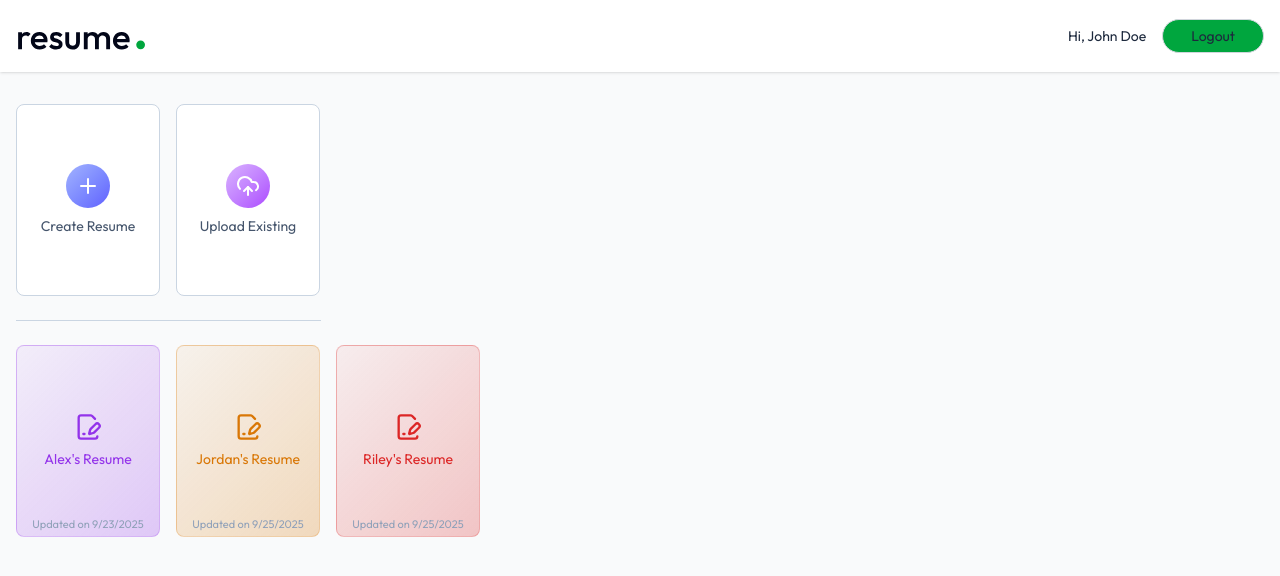
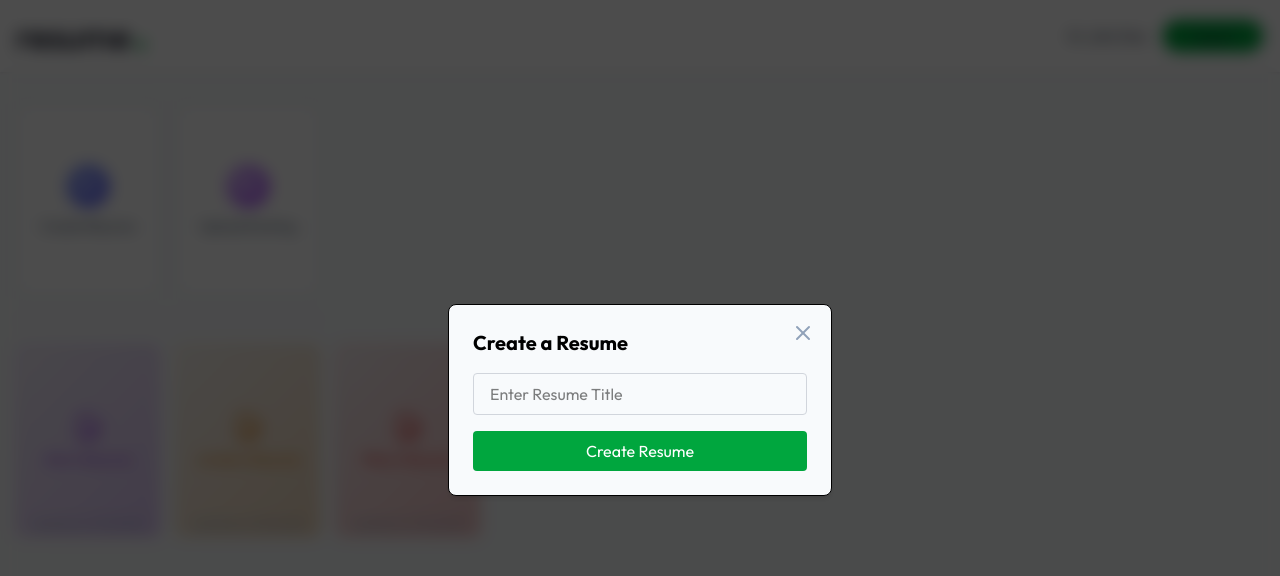
Before and after one commit to AdityaSohal/AI-Resume_Builder, a React (Vite) app in the folder client/: page /app in a window 1280 px wide. Both pictures are taken after a click on the button "Create Resume". Shown: the top 576 px of the page. Built offline with nearby package versions, Linux system fonts and the light colour scheme.

Commit message:
made make resume and upload resume function

```diff
--- a/client/src/index.css
+++ b/client/src/index.css
@@ -1,10 +1,20 @@
 @import url('https://fonts.googleapis.com/css2?family=Caveat:wght@400..700&family=Outfit:wght@100..900&display=swap');
 @import "tailwindcss";
+
 * {
     font-family: "Outfit", sans-serif;
 }
-@layer base{
-    button{
+
+@layer base {
+    button {
         @apply cursor-pointer;
     }
+
+    input:not([type="checkbox"]) {
+        @apply outline-none focus:ring border border-gray-300 focus:ring-blue-500 rounded-lg;
+    }
+
+    textarea {
+        @apply outline-none focus:ring border border-gray-300 focus:ring-blue-300 rounded-lg resize-none;
+    }
 }
--- a/client/src/pages/Dashboard.jsx
+++ b/client/src/pages/Dashboard.jsx
@@ -1,20 +1,41 @@
 import React, { useEffect, useState } from 'react'
-import { FilePenLineIcon, PencilIcon, PlusIcon, TrashIcon, UploadCloud } from 'lucide-react'
+import {
+  FilePenLineIcon,
+  PencilIcon,
+  PlusIcon,
+  TrashIcon,
+  UploadCloud,
+  UploadIcon,
+  XIcon
+} from 'lucide-react'
 import { dummyResumeData } from '../assets/assets'
+import { useNavigate } from 'react-router-dom'
 
 const Dashboard = () => {
-  const colors = [
-    "#9333ea",
-    "#d97706",
-    "#dc2626",
-    "#0284c7",
-    "#16a34a"
-  ]
+  const colors = ['#9333ea', '#d97706', '#dc2626', '#0284c7', '#16a34a']
 
   const [allResume, setAllResume] = useState([])
+  const [showCreateResume, setShowCreateResume] = useState(false)
+  const [showUploadResume, setShowUploadResume] = useState(false)
+  const [title, setTitle] = useState('')
+  const [resume, setResume] = useState(null)
+  const [editResumeId, setEditResumeId] = useState('')
+  const navigate = useNavigate()
 
   const loadAllResume = async () => {
     setAllResume(dummyResumeData)
+  }
+
+  const createResume = async (event) => {
+    event.preventDefault()
+    setShowCreateResume(false)
+    navigate(`/app/builder/res123`)
+  }
+
+  const uploadResume = async (event) => {
+    event.preventDefault()
+    setShowUploadResume(false)
+    navigate(`/app/builder/res123`)
   }
 
   useEffect(() => {
@@ -30,7 +51,10 @@
       {/* Create & Upload Buttons */}
       <div className="flex gap-4">
         {/* Create Resume */}
-        <button className="w-full sm:max-w-36 h-48 bg-white flex flex-col items-center justify-center rounded-lg gap-2 text-slate-600 border border-slate-300 group hover:border-indigo-500 hover:shadow-lg transition-all duration-300 cursor-pointer">
+        <button
+          onClick={() => setShowCreateResume(true)}
+          className="w-full sm:max-w-36 h-48 bg-white flex flex-col items-center justify-center rounded-lg gap-2 text-slate-600 border border-slate-300 group hover:border-indigo-500 hover:shadow-lg transition-all duration-300 cursor-pointer"
+        >
           <PlusIcon className="size-11 p-2.5 bg-gradient-to-br from-indigo-300 to-indigo-500 text-white rounded-full transition-transform duration-300 group-hover:scale-105" />
           <p className="text-sm transition-colors duration-300 group-hover:text-indigo-600">
             Create Resume
@@ -38,7 +62,10 @@
         </button>
 
         {/* Upload Resume */}
-        <button className="w-full sm:max-w-36 h-48 bg-white flex flex-col items-center justify-center rounded-lg gap-2 text-slate-600 border border-slate-300 group hover:border-purple-500 hover:shadow-lg transition-all duration-300 cursor-pointer">
+        <button
+          onClick={() => setShowUploadResume(true)}
+          className="w-full sm:max-w-36 h-48 bg-white flex flex-col items-center justify-center rounded-lg gap-2 text-slate-600 border border-slate-300 group hover:border-purple-500 hover:shadow-lg transition-all duration-300 cursor-pointer"
+        >
           <UploadCloud className="size-11 p-2.5 bg-gradient-to-br from-purple-300 to-purple-500 text-white rounded-full transition-transform duration-300 group-hover:scale-105" />
           <p className="text-sm transition-colors duration-300 group-hover:text-purple-600">
             Upload Existing
@@ -74,24 +101,119 @@
                 {resume.title}
               </p>
 
-              <p
-                className="absolute bottom-1 text-[11px] text-slate-400 group-hover:text-slate-500 transition-colors duration-300 px-2 text-center"
-              >
+              <p className="absolute bottom-1 text-[11px] text-slate-400 group-hover:text-slate-500 transition-colors duration-300 px-2 text-center">
                 Updated on {new Date(resume.updatedAt).toLocaleDateString()}
               </p>
 
               {/* Hover Icons */}
               <div className="absolute top-1 right-1 hidden group-hover:flex items-center gap-1">
-                <TrashIcon
-                  className="size-6 p-1.5 rounded text-slate-700 hover:bg-white/50 transition-all duration-300"
-                />
-                <PencilIcon
-                  className="size-6 p-1.5 rounded text-slate-700 hover:bg-white/50 transition-all duration-300"
-                />
+                <TrashIcon className="size-6 p-1.5 rounded text-slate-700 hover:bg-white/50 transition-all duration-300" />
+                <PencilIcon className="size-6 p-1.5 rounded text-slate-700 hover:bg-white/50 transition-all duration-300" />
               </div>
             </div>
           )
         })}
+
+        {/* Create Resume Modal */}
+        {showCreateResume && (
+          <form
+            onSubmit={createResume}
+            onClick={() => setShowCreateResume(false)}
+            className="fixed inset-0 bg-black/70 backdrop-blur z-10 flex items-center justify-center"
+          >
+            <div
+              onClick={(e) => e.stopPropagation()}
+              className="relative bg-slate-50 border shadow-md rounded-lg w-full max-w-sm p-6"
+            >
+              <h2 className="text-xl font-bold mb-4">Create a Resume</h2>
+              <input
+                onChange={(e) => setTitle(e.target.value)}
+                value={title}
+                type="text"
+                placeholder="Enter Resume Title"
+                className="w-full px-4 py-2 mb-4 border rounded focus:border-green-600 outline-none"
+                required
+              />
+              <button className="w-full py-2 bg-green-600 text-white rounded hover:bg-green-700 transition-colors">
+                Create Resume
+              </button>
+              <XIcon
+                className="absolute top-4 right-4 text-slate-400 hover:text-slate-600 cursor-pointer transition-colors"
+                onClick={() => {
+                  setShowCreateResume(false)
+                  setTitle('')
+                }}
+              />
+            </div>
+          </form>
+        )}
+
+        {/* Upload Resume Modal */}
+        {showUploadResume && (
+          <form
+            onSubmit={uploadResume}
+            onClick={() => setShowUploadResume(false)}
+            className="fixed inset-0 bg-black/70 backdrop-blur z-10 flex items-center justify-center"
+          >
+            <div
+              onClick={(e) => e.stopPropagation()}
+              className="relative bg-slate-50 border shadow-md rounded-lg w-full max-w-sm p-6"
+            >
+              <h2 className="text-xl font-bold mb-4">Upload Resume</h2>
+
+              {/* File Upload */}
+              <label
+                className="block text-sm text-slate-700"
+                htmlFor="resume-input"
+              >
+                Select Resume File
+              </label>
+              <div
+                className="flex flex-col items-center justify-center gap-2 border group text-slate-400 border-slate-400 border-dashed rounded-md p-4 py-10 my-4 hover:border-green-600 hover:text-green-800 cursor-pointer transition-colors"
+                onClick={() => document.getElementById('resume-input').click()}
+              >
+                {resume ? (
+                  <p className="text-green-800">{resume.name}</p>
+                ) : (
+                  <>
+                    <UploadIcon className="size-14 stroke-1" />
+                    <p>Upload Resume</p>
+                  </>
+                )}
+              </div>
+              <input
+                id="resume-input"
+                type="file"
+                accept=".pdf,.doc,.docx"
+                className="hidden"
+                onChange={(e) => setResume(e.target.files[0])}
+              />
+
+              {/* Title Input */}
+              <input
+                onChange={(e) => setTitle(e.target.value)}
+                value={title}
+                type="text"
+                placeholder="Enter Resume Title"
+                className="w-full px-4 py-2 mb-4 border rounded focus:border-green-600 outline-none"
+                required
+              />
+
+              <button className="w-full py-2 bg-green-600 text-white rounded hover:bg-green-700 transition-colors">
+                Upload Resume
+              </button>
+
+              <XIcon
+                className="absolute top-4 right-4 text-slate-400 hover:text-slate-600 cursor-pointer transition-colors"
+                onClick={() => {
+                  setShowUploadResume(false)
+                  setTitle('')
+                  setResume(null)
+                }}
+              />
+            </div>
+          </form>
+        )}
       </div>
     </div>
   )
```
